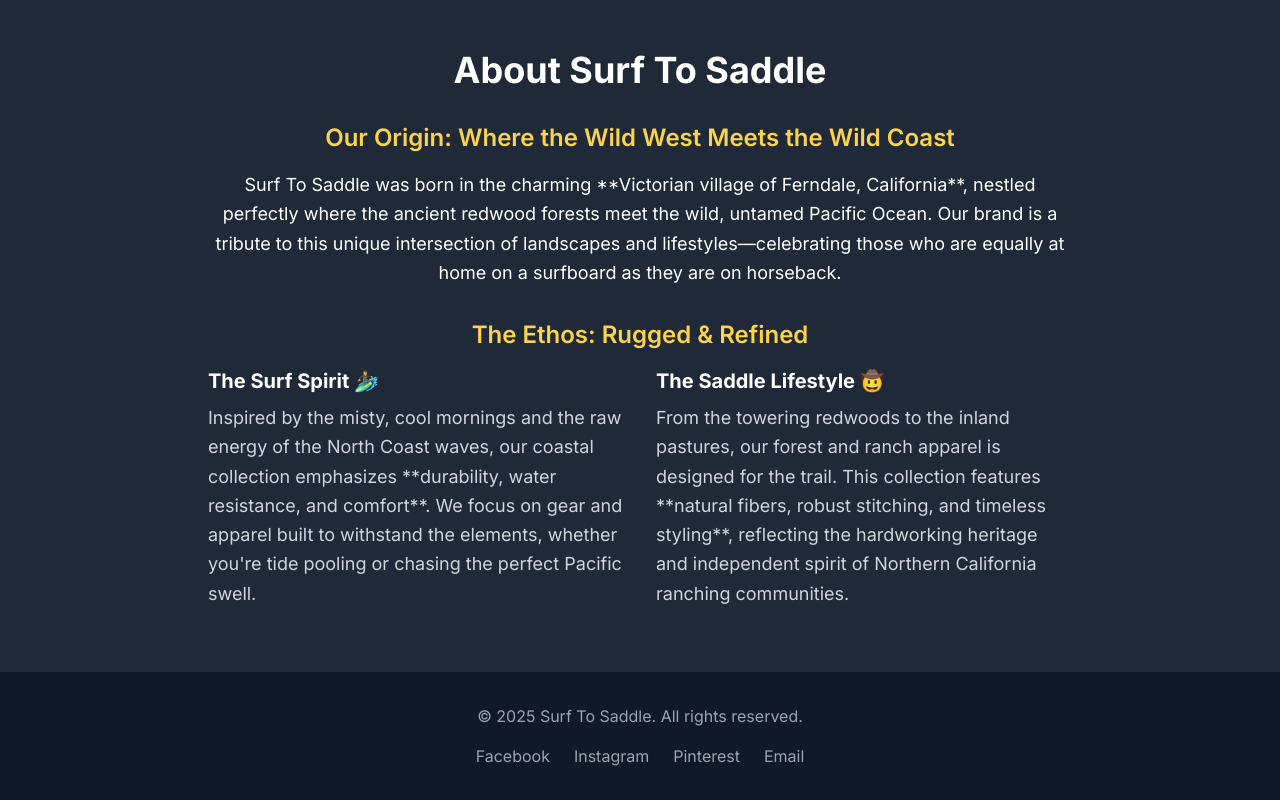
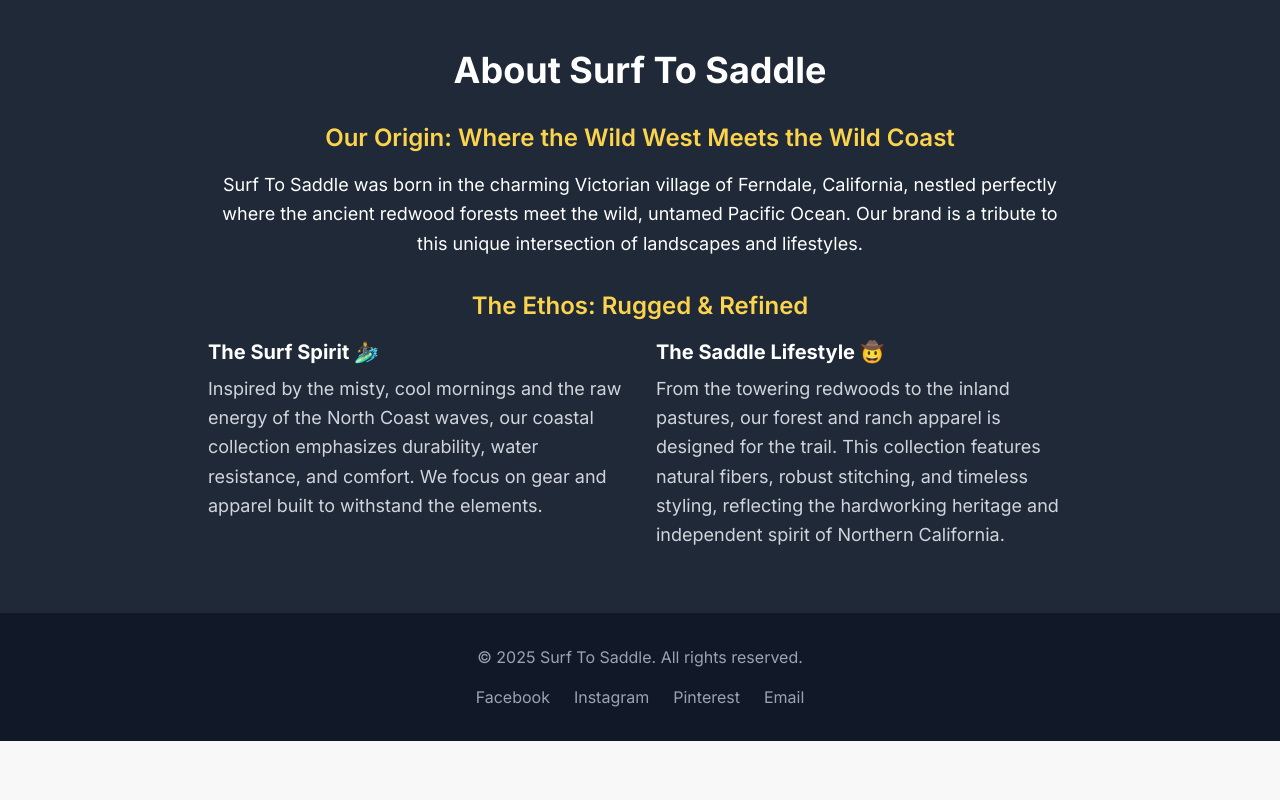
Before and after one commit to darrenjweiss/SurfToSaddle, a plain HTML site: page index.html in a window 1280 px wide. Shown: the part 2238-3038 px from the top of the page. After the commit the page ends 2979 px from the top, so only its background shows below. Drawn offline with nearby package versions, Linux system fonts and the light colour scheme.

Commit message:
Update index.html

```diff
--- a/index.html
+++ b/index.html
@@ -138,7 +138,7 @@
 
             <h3 class="text-2xl font-semibold mb-4 text-amber-300">Our Origin: Where the Wild West Meets the Wild Coast</h3>
             <p class="text-lg leading-relaxed mb-8">
-                Surf To Saddle was born in the charming **Victorian village of Ferndale, California**, nestled perfectly where the ancient redwood forests meet the wild, untamed Pacific Ocean. Our brand is a tribute to this unique intersection of landscapes and lifestyles—celebrating those who are equally at home on a surfboard as they are on horseback.
+                Surf To Saddle was born in the charming Victorian village of Ferndale, California, nestled perfectly where the ancient redwood forests meet the wild, untamed Pacific Ocean. Our brand is a tribute to this unique intersection of landscapes and lifestyles.
             </p>
 
             <h3 class="text-2xl font-semibold mb-4 text-amber-300">The Ethos: Rugged & Refined</h3>
@@ -146,13 +146,13 @@
                 <div>
                     <h4 class="text-xl font-bold mb-2">The Surf Spirit 🏄‍♂️</h4>
                     <p class="text-lg leading-relaxed text-gray-300">
-                        Inspired by the misty, cool mornings and the raw energy of the North Coast waves, our coastal collection emphasizes **durability, water resistance, and comfort**. We focus on gear and apparel built to withstand the elements, whether you're tide pooling or chasing the perfect Pacific swell.
+                        Inspired by the misty, cool mornings and the raw energy of the North Coast waves, our coastal collection emphasizes durability, water resistance, and comfort. We focus on gear and apparel built to withstand the elements.
                     </p>
                 </div>
                 <div>
                     <h4 class="text-xl font-bold mb-2">The Saddle Lifestyle 🤠</h4>
                     <p class="text-lg leading-relaxed text-gray-300">
-                        From the towering redwoods to the inland pastures, our forest and ranch apparel is designed for the trail. This collection features **natural fibers, robust stitching, and timeless styling**, reflecting the hardworking heritage and independent spirit of Northern California ranching communities.
+                        From the towering redwoods to the inland pastures, our forest and ranch apparel is designed for the trail. This collection features natural fibers, robust stitching, and timeless styling, reflecting the hardworking heritage and independent spirit of Northern California.
                     </p>
                 </div>
             </div>
```
